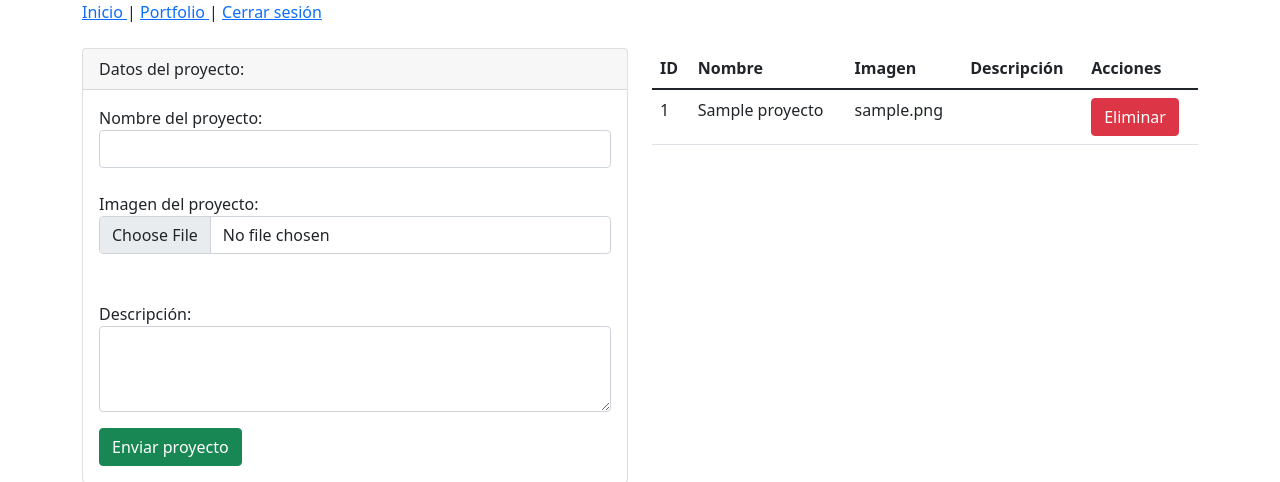
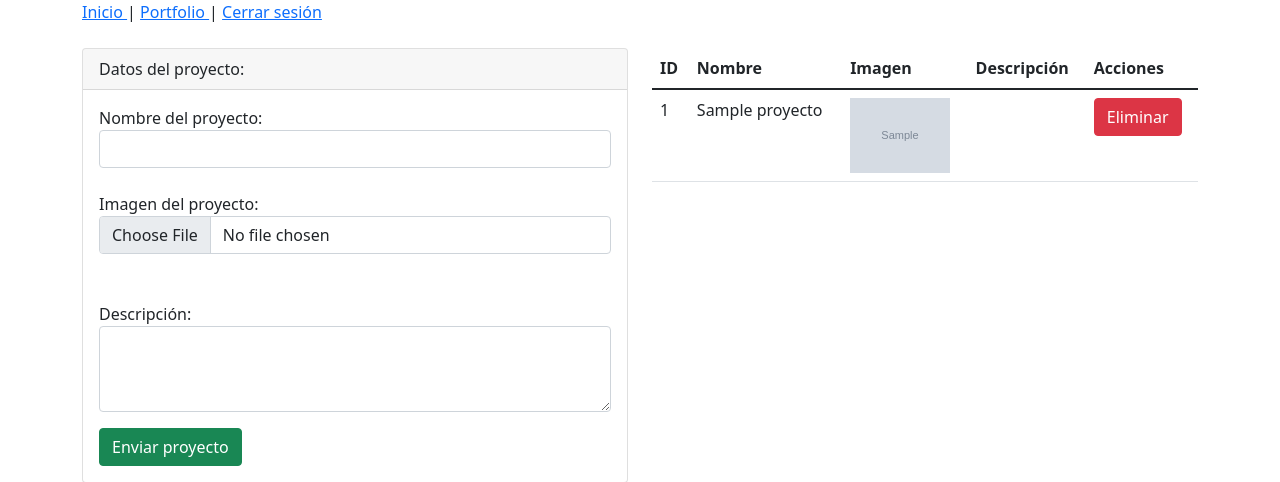
Before and after one commit to oscarmangutduran/MiPortfolio, a PHP site: page /galeria.php in a window 1280 px wide. Shown: the top 482 px of the page. Run offline with PHP 8.4, Linux system fonts and the light colour scheme; the visitor is signed in with stand-in values (Sample User, id 1); tables that the repository leaves empty hold one stand-in row (values such as "Sample post"); grey boxes marked "Sample" are stand-in pictures; data that the repository does not hold is empty.

Commit message:
Mostrar imagen

```diff
--- a/galeria.php
+++ b/galeria.php
@@ -95,7 +95,12 @@
         <tr>
             <td ><?php echo $proyecto['id'];  ?></td>
             <td><?php echo $proyecto['nombre'];  ?> </td>
-            <td><?php echo $proyecto['imagen']; ?></td>
+
+            <td>
+                <img width="100" src="img/<?php echo $proyecto['imagen']; ?>" alt="" srcset="">
+
+
+            </td>
             <td><?php echo $proyecto['descripcion'];  ?></td>
             <td><a type="button" class="btn btn-danger" href="?borrar=<?php echo $proyecto ['id']; ?>">Eliminar</a></td>
 
```
Also changed, not shown: img/1701287833_PHP-Logo.webp (renamed from img/1701287398_PHP-Logo.webp).
